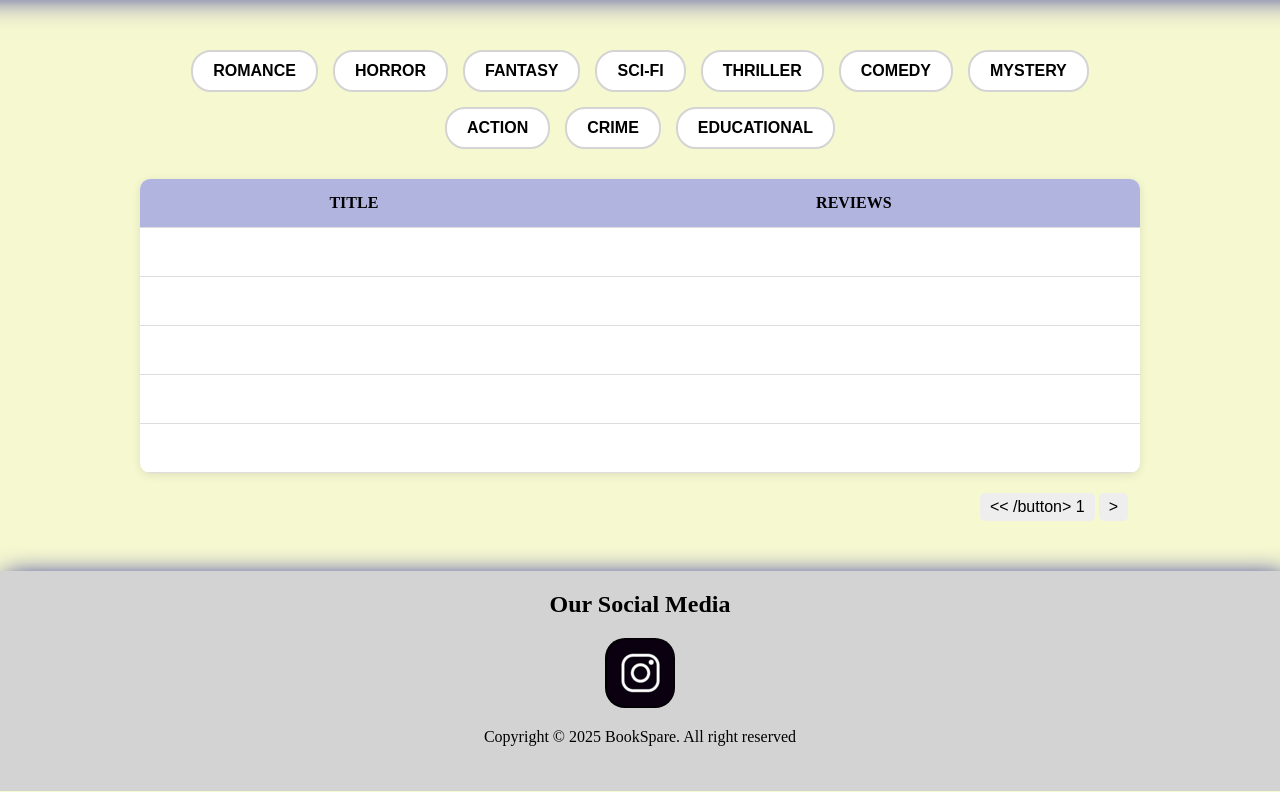
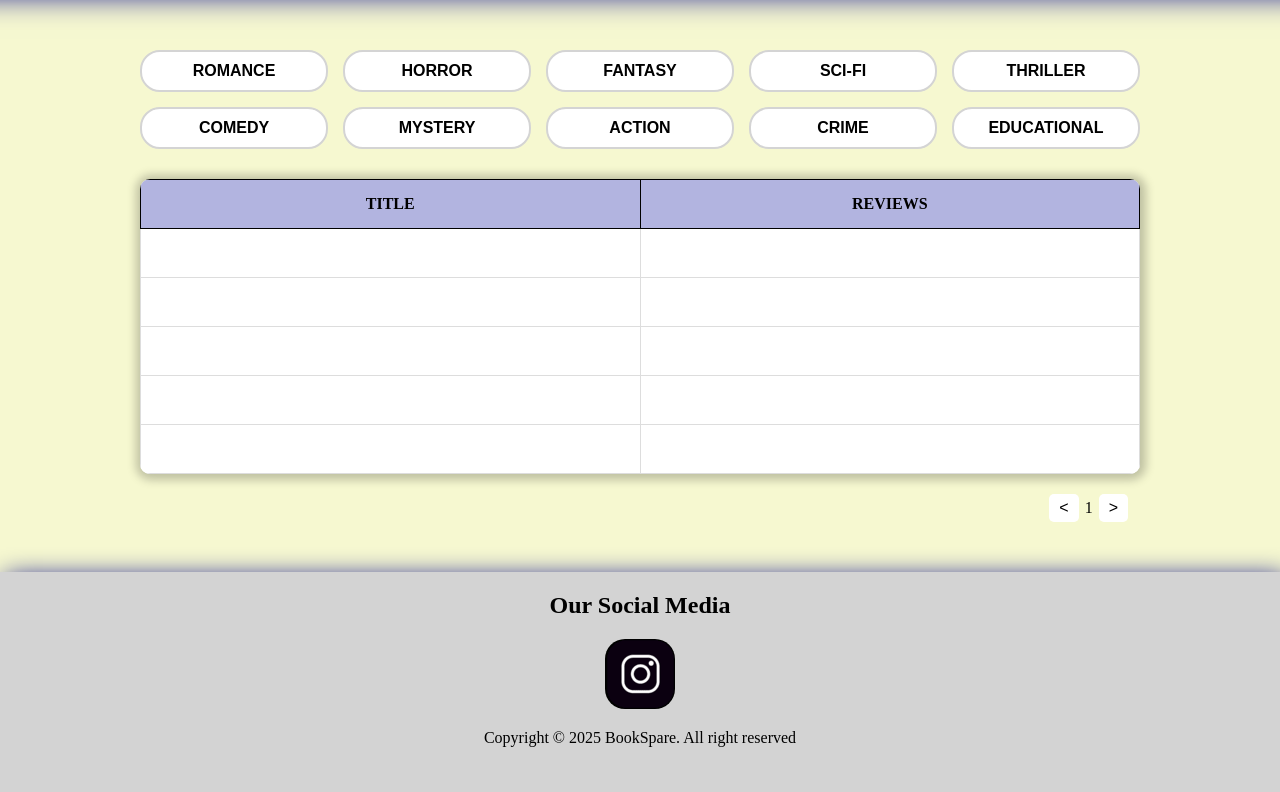
Before and after one commit to wanxian23/BookReview_BorrowingSystem, a PHP site: page /genre.html in a window 1280 px wide. Shown: the part 145-937 px from the top of the page. Run offline with PHP 8.4, Linux system fonts and the light colour scheme; lists and menus that the app fills with data are empty; some libraries are stand-ins or nearby versions.

Commit message:
Adjusted website

```diff
--- a/genre.html
+++ b/genre.html
@@ -17,9 +17,42 @@
 
     <link rel="icon" href="image/logo.png">
     <link rel="stylesheet" href="style.css">
-    <title>Genre Page</title>
+    <title>Genre</title>
 
     <style>
+        :root {
+            --buttonColor: white;
+            --buttonFontColor: black;
+            --buttonHoverColor: #d4d4d4;
+
+            --tableFontColor: black;
+            --tableBoxShadow: 1px 1px 10px 5px rgba(0, 0, 0, 0.225);
+            --thBgColor: #acaedeec;
+            --tdBgColor: white;
+        }
+
+        [data-themeColor="lightColor"] {
+            --buttonColor: rgb(237, 237, 237);
+            --buttonFontColor: rgb(0, 0, 0);
+            --buttonHoverColor: #c3c3c3;
+
+            --tableFontColor: black;
+            --tableBoxShadow: 1px 1px 10px 5px rgba(0, 0, 0, 0.225);
+            --thBgColor: rgb(209, 208, 208);
+            --tdBgColor: white;
+        }
+
+        [data-themeColor="darkColor"] {
+            --buttonColor: black;
+            --buttonFontColor: rgb(221, 221, 221);
+            --buttonHoverColor: #414141;
+
+            --tableFontColor: rgb(221, 221, 221);
+            --tableBoxShadow: 1px 1px 20px 1px rgba(255, 255, 255, 0.822);
+            --thBgColor: black;
+            --tdBgColor: rgb(53, 53, 53);
+        }
+
         main {
             margin: 50px auto;
             max-width: 1000px;
@@ -35,17 +68,19 @@
         }
 
         .genre-buttons button {
+            flex: 18%;
             border: 2px solid #d4d4d4;
             border-radius: 20px;
             padding: 10px 20px;
-            background-color: white;
+            color: var(--buttonFontColor);
+            background-color: var(--buttonColor);
             font-weight: bold;
             cursor: pointer;
             transition: 0.2s;
         }
 
         .genre-buttons button:hover {
-            background-color: #d4d4d4;
+            background-color: var(--buttonHoverColor);
         }
 
         /*.search-bar {
@@ -67,18 +102,26 @@
             border-radius: 10px;
             overflow: hidden;
             box-shadow: 0 2px 10px rgba(0, 0, 0, 0.1);
+            box-shadow: var(--tableBoxShadow);
         }
 
         .genre-table th,
         .genre-table td {
             padding: 15px;
             text-align: center;
-            border-bottom: 1px solid #ddd;
+            border: 1px solid #ddd;
+            width: 50%;
+            color: var(--tableFontColor);
+        }
+
+        .genre-table td {
+            background-color: var(--tdBgColor);
         }
 
         .genre-table th {
-            background-color: #acaedeec;
+            background-color: var(--thBgColor);
             font-weight: bold;
+            border: 1px solid;
         }
 
 
@@ -89,7 +132,8 @@
 
         .pagination button {
             border: none;
-            background-color: #eee;
+            color: var(--buttonFontColor);
+            background-color: var(--buttonColor);
             padding: 5px 10px;
             margin: 0 2px;
             border-radius: 5px;
@@ -97,7 +141,7 @@
         }
 
         .pagination button:hover {
-            background-color: #ccc;
+            background-color: var(--buttonHoverColor);
         }
     </style>
 
@@ -202,28 +246,35 @@
             </thead>
             <tbody>
                 <tr>
-                    <td colspan="2">&nbsp;</td>
+                    <td>&nbsp;</td>
+                    <td>&nbsp;</td>
                 </tr>
                 <tr>
-                    <td colspan="2">&nbsp;</td>
+                    <td>&nbsp;</td>
+                    <td>&nbsp;</td>
                 </tr>
                 <tr>
-                    <td colspan="2">&nbsp;</td>
+                    <td>&nbsp;</td>
+                    <td>&nbsp;</td>
                 </tr>
                 <tr>
-                    <td colspan="2">&nbsp;</td>
+                    <td>&nbsp;</td>
+                    <td>&nbsp;</td>
                 </tr>
                 <tr>
-                    <td colspan="2">&nbsp;</td>
+                    <td>&nbsp;</td>
+                    <td>&nbsp;</td>
                 </tr>
             </tbody>
         </table>
 
         <div class="pagination">
             <button>
-                << /button>
-                    <span>1</span>
-                    <button>></button>
+                <!-- Escape value for '<' -->
+                &lt;
+            </button>
+            <span>1</span>
+            <button>></button>
         </div>
     </main>
 
--- a/index.html
+++ b/index.html
@@ -18,7 +18,7 @@
 
     <link rel="icon" href="image/logo.png">
     <link rel="stylesheet" href="style.css">
-    <title>Login Page</title>
+    <title>Login</title>
 
     <style>
         :root {
@@ -31,8 +31,8 @@
         }
 
         [data-themeColor="darkColor"] {
-            --loginContainerBgColor: black;
-            --loginContainerColor: white;
+            --loginContainerBgColor: rgb(50, 50, 50);
+            --loginContainerColor: rgb(213, 213, 213);
             --loginContainerButtonBgColor: rgb(157, 157, 157);
             --loginContainerButtonColor: black;
             --loginContainerButtonHoverBgColor: #8f8f8f;
--- a/script.js
+++ b/script.js
@@ -44,11 +44,11 @@ $(document).ready(function() {
         $(`.colorAccessibility .option[data-color="${savedTheme}"]`).addClass("default");
 
         if (savedTheme == "darkColor") {
-            $("header box-icon").attr("color", "white");
+            $("box-icon").attr("color", "white");
             $("#logoImage").attr("src", "image/logoTitle_dark.png");
 
         } else {
-            $("header box-icon").attr("color", "black");
+            $("box-icon").attr("color", "black");
             $("#logoImage").attr("src", "image/logoTitle.png");
         }
     }
--- a/style.css
+++ b/style.css
@@ -16,6 +16,8 @@
     --fontSize: 1em;
     --fontSizeTitle: 1.5em;
     --navLabelBorderSize: 150px;
+
+    transition: 0.2s;
 }
 
 [data-themeColor="lightColor"] {
@@ -25,6 +27,8 @@
     --secondHeaderBgColor: #e7e7e7;
     --footerBgColor: #e7e7e7;
     --footerBoxShadow: 5px 5px 25px 0.5px black;
+
+    transition: 0.2s;
 }
 
 [data-themeColor="darkColor"] {
@@ -37,6 +41,8 @@
     --footerBgColor: black;
     --footerBoxShadow: 5px 5px 25px 0.5px white;
     --footerColor: white;
+
+    transition: 0.2s;
 }
 
 [data-fontSize = "smallFontSize"] {
@@ -275,12 +281,11 @@ footer a:hover {
     }
 
     header #secondHeader nav {
-        font-size: 15px;
-        width: 50%;
+        width: 70%;
     }
 
     header #secondHeader a label{
-        width: 30%;
+        width: 20%;
     }
 
     aside .accessibility {
@@ -334,7 +339,6 @@ footer a:hover {
     }
 
     footer {
-        font-size: 13px;
         height: 180px;
     }
 
@@ -346,6 +350,25 @@ footer a:hover {
 }
 
 @media (min-width: 620px) and (max-width: 1250px) {
+    [data-fontSize = "largeFontSize"] {
+        /* Get 18px */
+        --fontSize: 1.05em;
+
+        --fontSizeTitle: 1.5em;
+
+        --navLabelBorderSize: 160px;
+    }
+
+
+    [data-fontSize = "veryLargeFontSize"] {
+        /* Get 14px */
+        --fontSize: 1.08em;
+
+        --fontSizeTitle: 1.5em;
+
+        --navLabelBorderSize: 170px;
+    }
+
     header nav {
         width: 70%;
         margin: 12px 0 12px 10px;
@@ -361,12 +384,10 @@ footer a:hover {
     }
 
     header #secondHeader a label{
-        font-size: 16px;
         width: 15%;
     }
 
     footer {
-        font-size: 13px;
         height: 180px;
     }
 
```
Also changed, not shown: main.html (+18 -7 lines), signup.html (+7 -3 lines).
